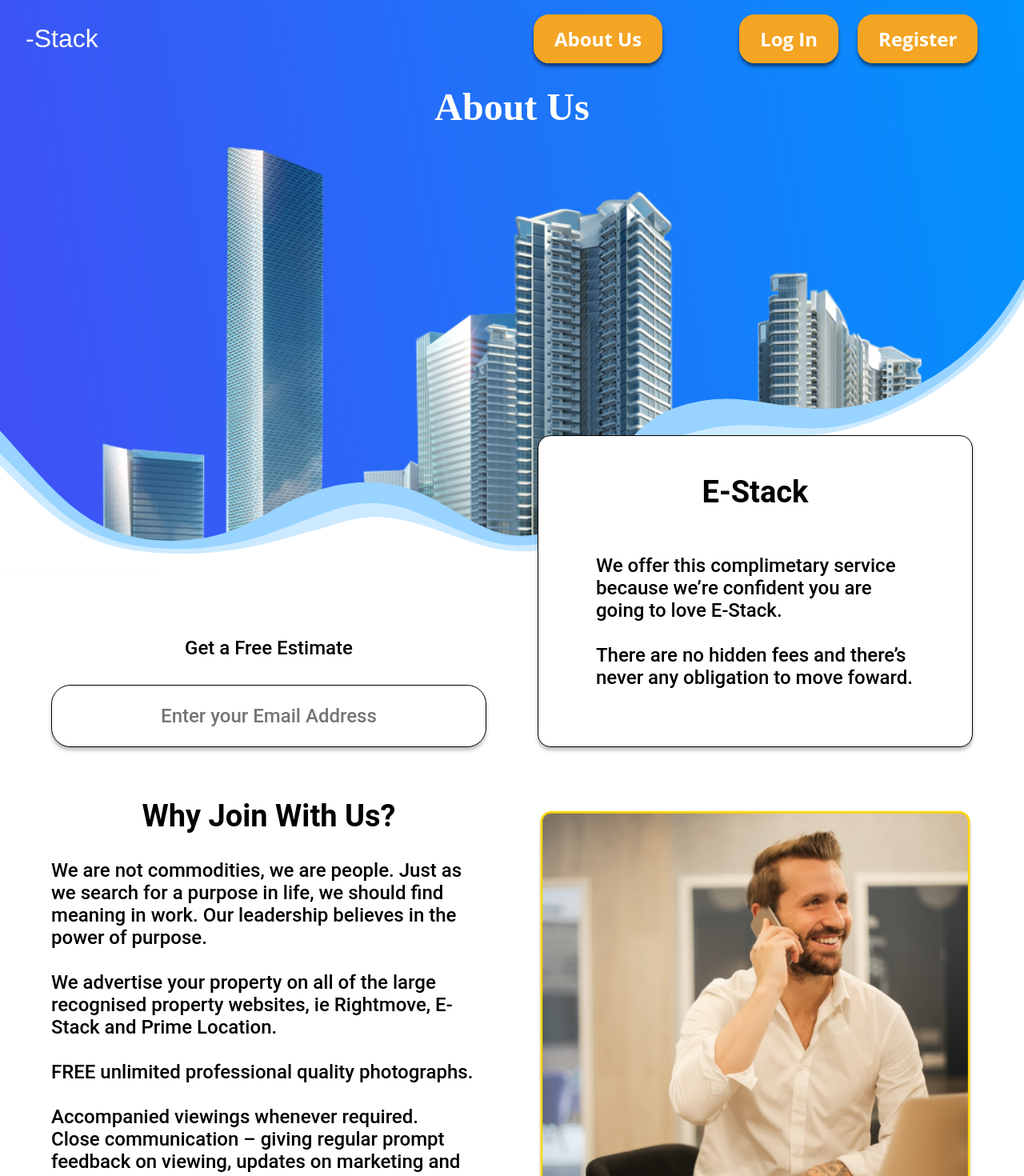
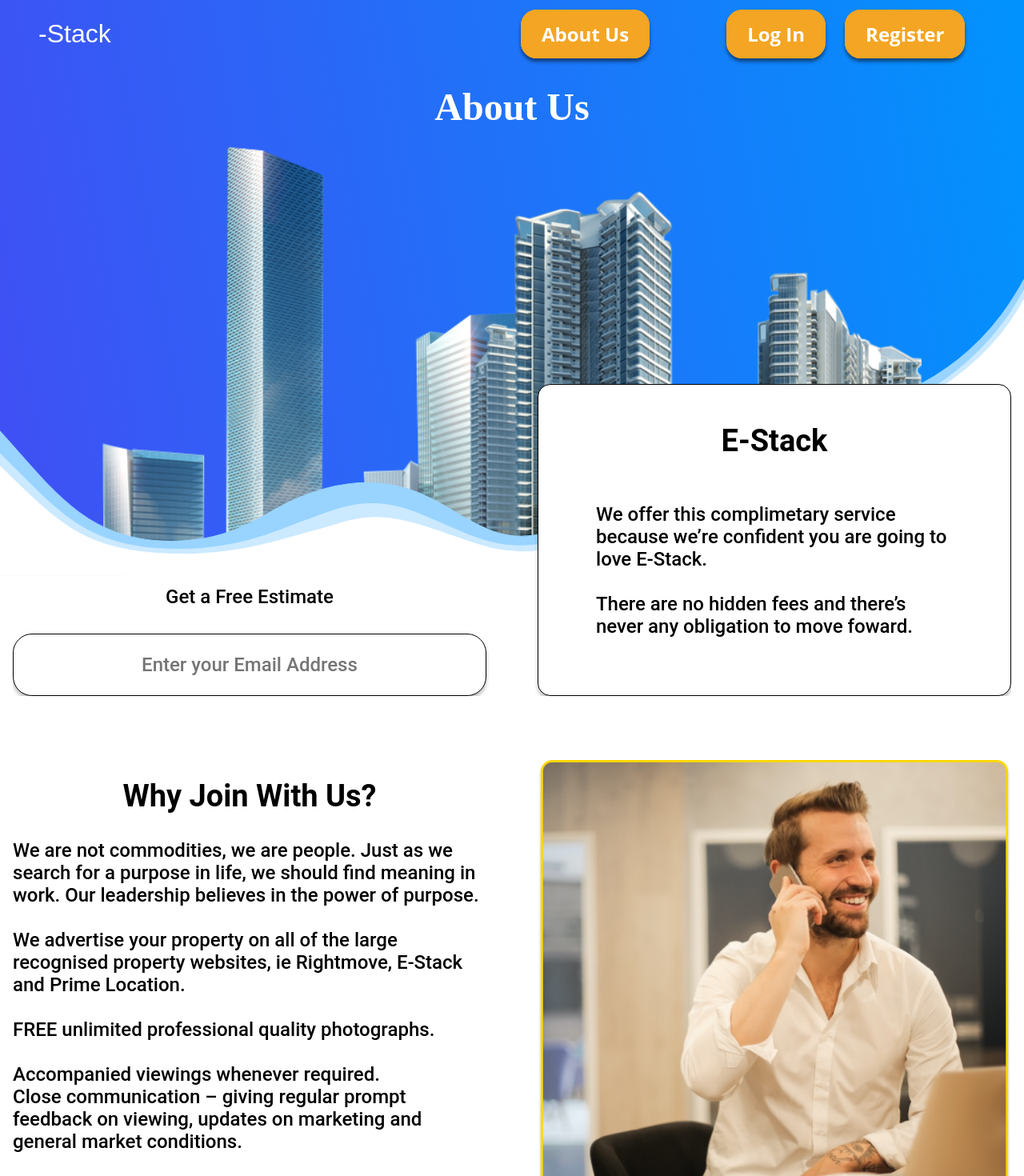
Before and after one commit to Estack-industries/estack-app, a React (Create React App) app in the folder frontend/: page /about in a window 1280 px wide. Shown: the top 1470 px of the page at 80% size. Built offline with nearby package versions, Linux system fonts and the light colour scheme.

Commit message:
About Page Rework With The Responsible Container Component
Larger Screen Support + Width Setup

```diff
--- a/frontend/src/App.css
+++ b/frontend/src/App.css
@@ -1,3 +1,8 @@
+:root() {
+
+}
+
+
 * {
   box-sizing: border-box;
   margin: 0;
--- a/frontend/src/components/Container/Container.css
+++ b/frontend/src/components/Container/Container.css
@@ -1,15 +1,24 @@
 :root {
-  --container-width: 80rem;
+  --container-width: 90rem;
   --padding: 1rem;
 }
 
 .container-wrapper {
   display: flex;
-  flex-direction: column;
   width: 100%;
   max-width: var(--container-width);
   margin-left: auto;
   margin-right: auto;
   padding-left: var(--padding);
-  /* align-items: center; */
+  padding-right: var(--padding);
+  align-items: center;
+  gap: 5em;
 }
+
+.container--column {
+  flex-direction: column;
+}
+
+.container--row {
+  flex-direction: row;
+}
--- a/frontend/src/components/Container/Container.js
+++ b/frontend/src/components/Container/Container.js
@@ -1,10 +1,17 @@
 import React from 'react';
 import './Container.css';
 
-export const Container = ({ children }) => {
+const DIRECTION = ['container--column', 'container--row'];
+
+export const Container = ({ d, children }) => {
+  const wrapper_name = 'container-wrapper'
+  const prop = DIRECTION.includes(d)
+    ? wrapper_name + ' ' + d
+    : wrapper_name + ' ' + DIRECTION[0];
+
   return (
-    <div className='container-wrapper'>
+    <div className={prop}>
       {children}
-    </div>
+    </div >
   );
 };
--- a/frontend/src/components/Navbar/Navbar.css
+++ b/frontend/src/components/Navbar/Navbar.css
@@ -15,15 +15,17 @@
   align-items: center;
   font-family: 'Actor', sans-serif;
   font-size: 1.2rem;
+  margin-top: 1.5rem;
+  margin-bottom: 1.5rem;
 }
 
-.navbar-container {
+/* .navbar-container {
   display: flex;
   justify-content: flex-start;
   align-items: center;
   height: 5em;
   width: 100%;
-}
+} */
 
 .navbar-logo {
   display: flex;
--- a/frontend/src/components/Navbar/Navbar.js
+++ b/frontend/src/components/Navbar/Navbar.js
@@ -1,13 +1,14 @@
 import React from 'react';
 import { Link } from 'react-router-dom';
-import { NavButton } from '../NavButton/NavButton'
+import { NavButton } from '../NavButton/NavButton';
+import { Container } from '../Container/Container';
 import './Navbar.css';
 
 function Navbar() {
   return (
     <>
       <nav className="navbar">
-        <div className="navbar-container">
+        <Container d="container--row">
           {/* Logo */}
           <Link to="/" className="navbar-logo">
             -Stack
@@ -18,7 +19,7 @@
             <NavButton>Log In</NavButton>
             <NavButton>Register</NavButton>
           </ul>
-        </div>
+        </Container>
       </nav>
     </>
   )
--- a/frontend/src/components/pages/About/About.css
+++ b/frontend/src/components/pages/About/About.css
@@ -1,8 +1,4 @@
-:root {
-  --menu_height: 80px;
-}
-
-.aboutContainer {
+.about-container {
   display: flex;
   flex-direction: column;
 }
--- a/frontend/src/components/pages/About/About.js
+++ b/frontend/src/components/pages/About/About.js
@@ -1,4 +1,5 @@
 import React from 'react';
+import { Container } from '../../Container/Container';
 import { WaveBG } from '../../WaveBG/WaveBG';
 import image136 from './assets/image 136.svg';
 import Section1 from './Section1';
@@ -9,12 +10,14 @@
 
 function About() {
   return (
-    <div className="aboutContainer">
+    <div className="about-container">
       <WaveBG src={image136} title="About Us" />
-      <Section1 className="about-section1" />
-      <Section2 />
-      <Section3 />
-      <Section4 />
+      <Container>
+        <Section1 className="about-section1" />
+        <Section2 />
+        <Section3 />
+        <Section4 />
+      </Container>
     </div>
   )
 }
--- a/frontend/src/components/pages/About/Section1.css
+++ b/frontend/src/components/pages/About/Section1.css
@@ -15,6 +15,7 @@
 
 .section1-container {
   position: relative;
+  width: 100%;
   margin-top: -15em;
   z-index: 10;
 
@@ -24,7 +25,6 @@
   align-items: flex-end;
   overflow: hidden;
   color: black;
-  padding: var(--page-padding);
   gap: var(--page-padding);
 }
 
--- a/frontend/src/components/pages/About/Section2.css
+++ b/frontend/src/components/pages/About/Section2.css
@@ -16,6 +16,7 @@
 .section2-container  {
   display: flex;
   flex-direction: column;
+  width: 100%;
   overflow: hidden;
   color: black;
 }
@@ -26,8 +27,6 @@
   grid-template-columns: 1fr 1fr;
   justify-content: center;
   align-items: center;
-  padding-left: var(--page-padding);
-  padding-right: var(--page-padding);
   gap: var(--page-padding);
 }
 
@@ -69,8 +68,6 @@
   grid-template-columns: 1fr 1fr 1fr;
   justify-items: center;
   align-items: center;
-  padding-right: 4em;
-  padding-left: 4em;
   gap: 4em;
 }
 
--- a/frontend/src/components/pages/About/Section3.css
+++ b/frontend/src/components/pages/About/Section3.css
@@ -17,6 +17,7 @@
   display: flex;
   flex-direction: column;
   overflow: hidden;
+  width: 100%;
 }
 
 /* How Section */
--- a/frontend/src/components/pages/About/Section4.css
+++ b/frontend/src/components/pages/About/Section4.css
@@ -18,6 +18,7 @@
 .section4-container {
   display: flex;
   flex-direction: column;
+  width: 100%;
 }
 
 .section4-container .header {
--- a/frontend/src/styles/theme.js
+++ b/frontend/src/styles/theme.js
@@ -1,3 +1,6 @@
+// temporary guideline
+// use custom properties, implement theme provider,
+// or add modern UI library later
 const COLORS = {
   gray: {
     100: "#F2F4FD",
```
